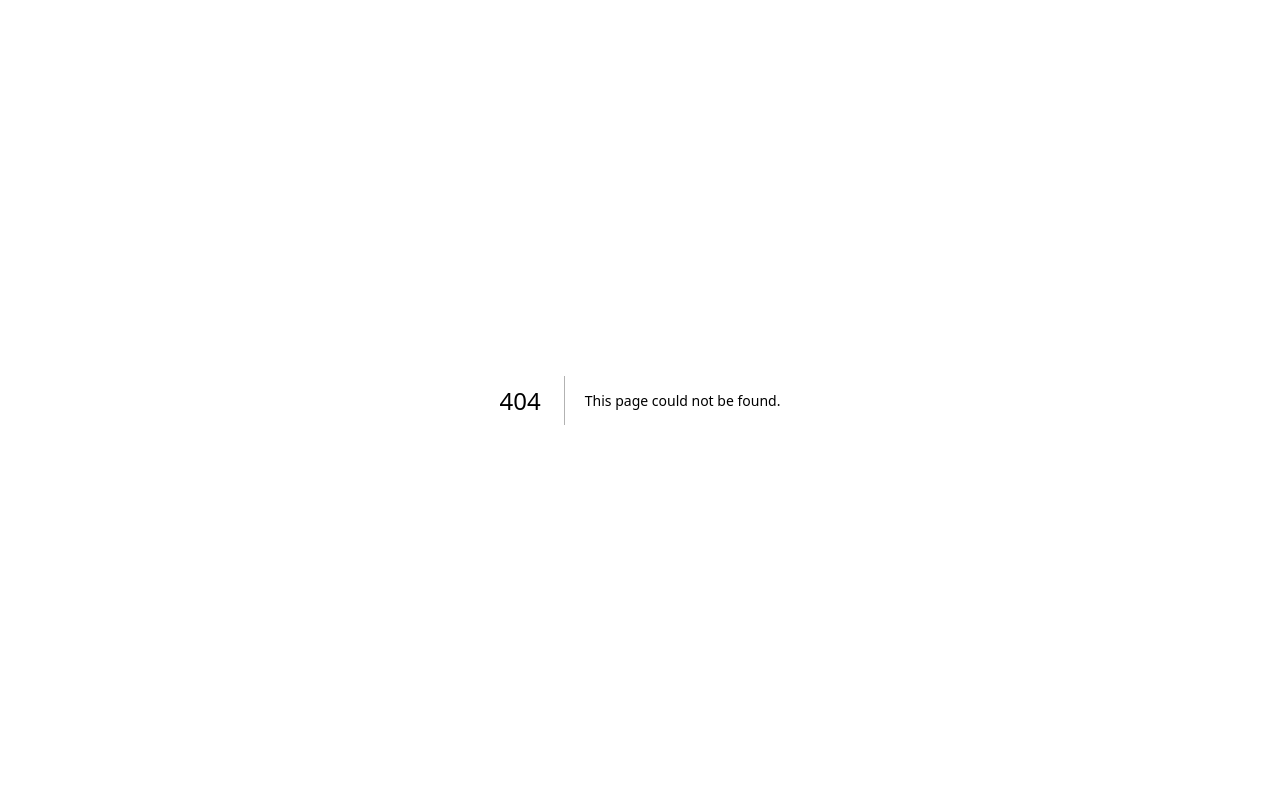
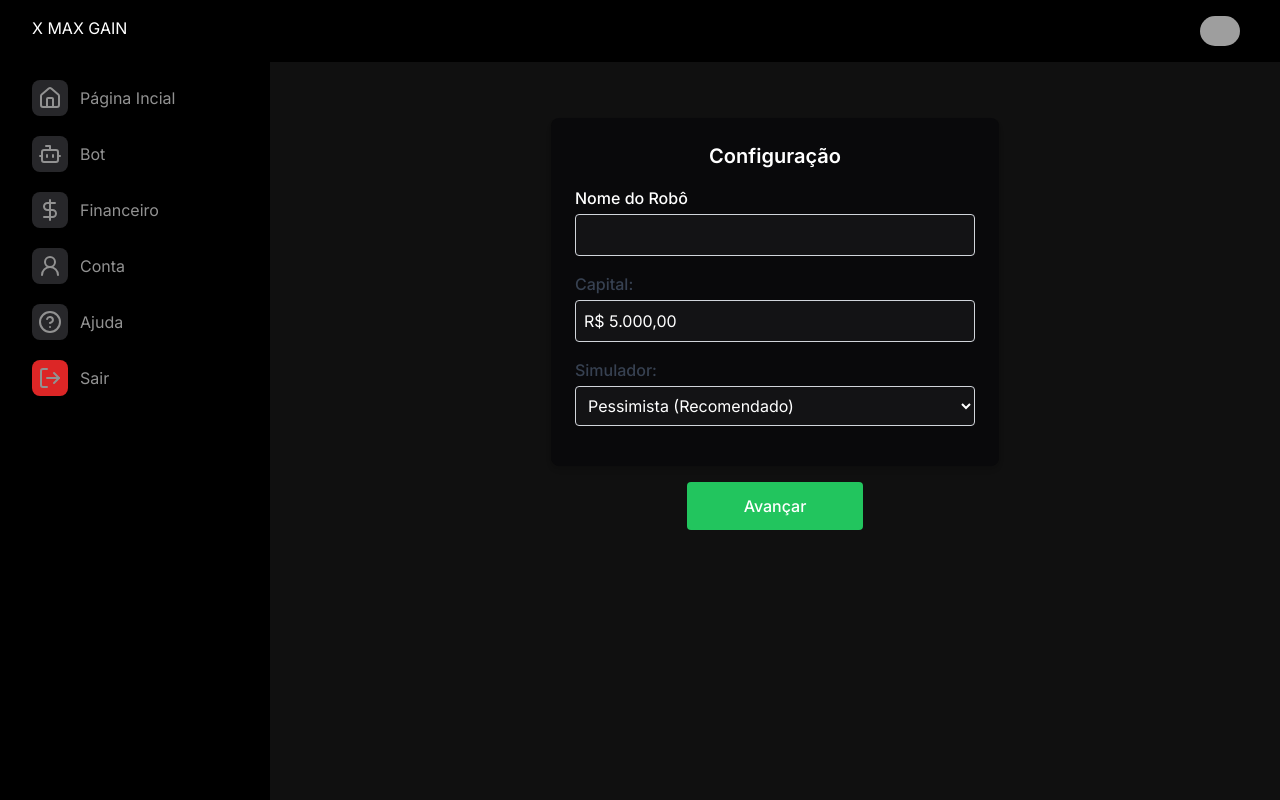
Before and after one commit to x-max-gain/xg-gain-painel, a Next.js app: page /painel/create-bot in a window 1280 px wide. Before the commit this address had no page. Built offline with nearby package versions, Linux system fonts and the light colour scheme; grey boxes are pictures that could not be loaded.

Commit message:
start createbot

```diff
--- /dev/null
+++ b/src/app/(app)/(platform)/painel/create-bot/page.tsx
@@ -0,0 +1,95 @@
+"use client"
+import { Plus } from "lucide-react";
+import { useState } from "react";
+
+export default function CreateBoot(){
+ const [botSteps, setBotSteps] = useState(1);
+
+  return(
+      <div>
+       <div className={`${botSteps == 1 ? "flex flex-col items-center justify-center bg-background-primary rounded-lg shadow-md p-6 max-w-md mx-auto mt-10" : "hidden"}`}>
+        <h2 className="text-xl font-semibold mb-4">Configuração</h2>
+        <div className="w-full mb-4">
+          <label htmlFor="roboName" className="block text-white font-medium mb-1">Nome do Robô</label>
+          <input
+            type="text"
+            id="roboName"
+            className="w-full p-2 border border-gray-300 rounded bg-background-secondary focus:outline-none focus:ring-2 focus:ring-green-500"
+          />
+        </div>
+
+        <div className="w-full mb-4">
+          <label htmlFor="capital" className="block text-gray-700 font-medium mb-1">Capital:</label>
+          <p className="text-gray-800"></p>
+          <input
+            type="text"
+            id="roboName"
+            className="w-full p-2 border border-gray-300 rounded bg-background-secondary focus:outline-none focus:ring-2 focus:ring-green-500"
+            value="R$ 5.000,00"
+          />
+        </div>
+        <div className="w-full mb-4">
+          <label htmlFor="simulador" className="block text-gray-700 font-medium mb-1">Simulador:</label>
+          <select
+            id="simulador"
+            className="w-full p-2 border border-gray-300 rounded bg-background-secondary focus:outline-none focus:ring-2 focus:ring-green-500"
+          >
+            <option value="pessimista">Pessimista (Recomendado)</option>
+            <option value="otimista">Otimista</option>
+          </select>
+        </div>
+
+      </div>
+
+        <div className={`${botSteps == 2 ? "flex" : "hidden"} h-auto min-h-44 border p-3 border-green-500 rounded w-full bg-background-primary flex flex-col gap-3`}>
+
+        <div className="flex align-start w-auto gap-3">
+            <span className=" p-2 bg-green-500 rounded">SE</span>
+            <span className=" p-2 bg-background-secondary rounded"><Plus width={20}/></span>
+            <span className=" p-2 bg-green-500 rounded">
+              <select name="sel" className="w-full bg-transparent" >
+                <option value="igual">IGUAL</option>
+                <option value="igual">MAIOR</option>
+                <option value="igual">MENOR</option>
+              </select>
+            </span>
+            <span className="p-2 bg-background-secondary rounded"><Plus width={20}/></span>
+        </div>
+        <div className="flex align-start w-auto gap-3">
+            <span className=" p-2 bg-green-500 rounded">SE</span>
+            <span className=" p-2 bg-background-secondary rounded"><Plus width={20}/></span>
+            <span className=" p-2 bg-green-500 rounded">
+              <select name="sel" className="w-full bg-transparent" >
+                <option value="igual">IGUAL</option>
+                <option value="igual">MAIOR</option>
+                <option value="igual">MENOR</option>
+              </select>
+            </span>
+            <span className="p-2 bg-background-secondary rounded"><Plus width={20}/></span>
+        </div>
+
+        <div className="flex align-start w-auto gap-3 0">
+            <span className=" p-2 bg-green-500 rounded">FAZ</span>
+            <span className=" p-2 w-44 bg-background-secondary rounded center"><Plus width={20} className="mx-auto"/></span>
+          </div>
+          <button className="w-44 bg-background-secondary rounded p-3"><Plus width={20} className="mx-auto"/></button>
+        </div>
+
+        <div className="flex gap-3 p-4 w-72 mx-auto">
+          <button
+            className={`${botSteps == 1  ? "hidden" : "block"} bg-green-500 text-white font-medium p-3 rounded w-44 mx-auto hover:bg-green-600 transition`}
+            onClick={() => setBotSteps(botSteps - 1)}
+          >
+            Voltar
+          </button>
+
+          <button
+            className="bg-green-500 text-white font-medium p-3 rounded w-44 mx-auto hover:bg-green-600 transition"
+            onClick={() => setBotSteps(botSteps + 1)}
+          >
+            {botSteps == 2  ? "Salvar" : "Avançar"}
+          </button>
+        </div>
+      </div>
+  )
+}
```
